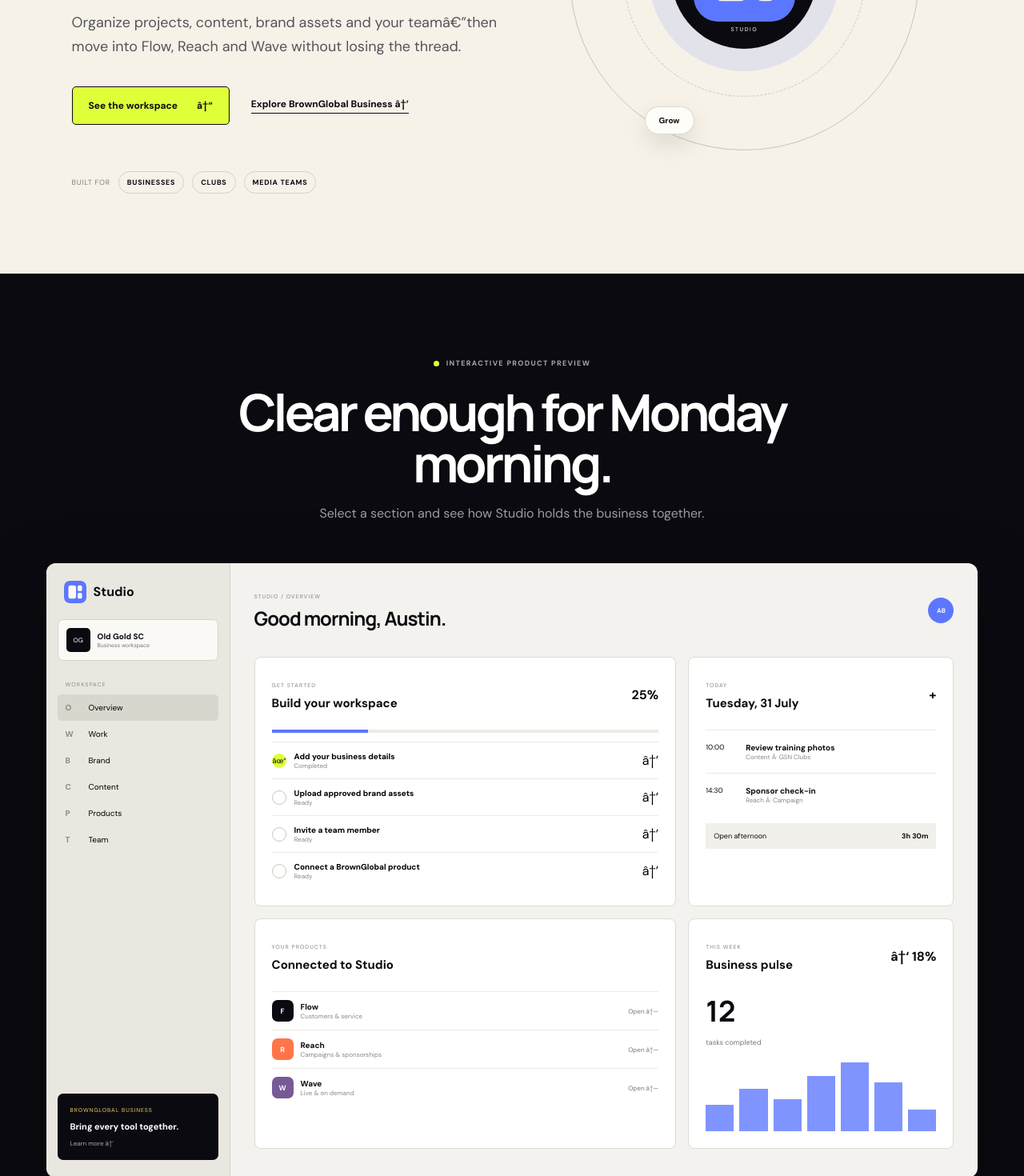
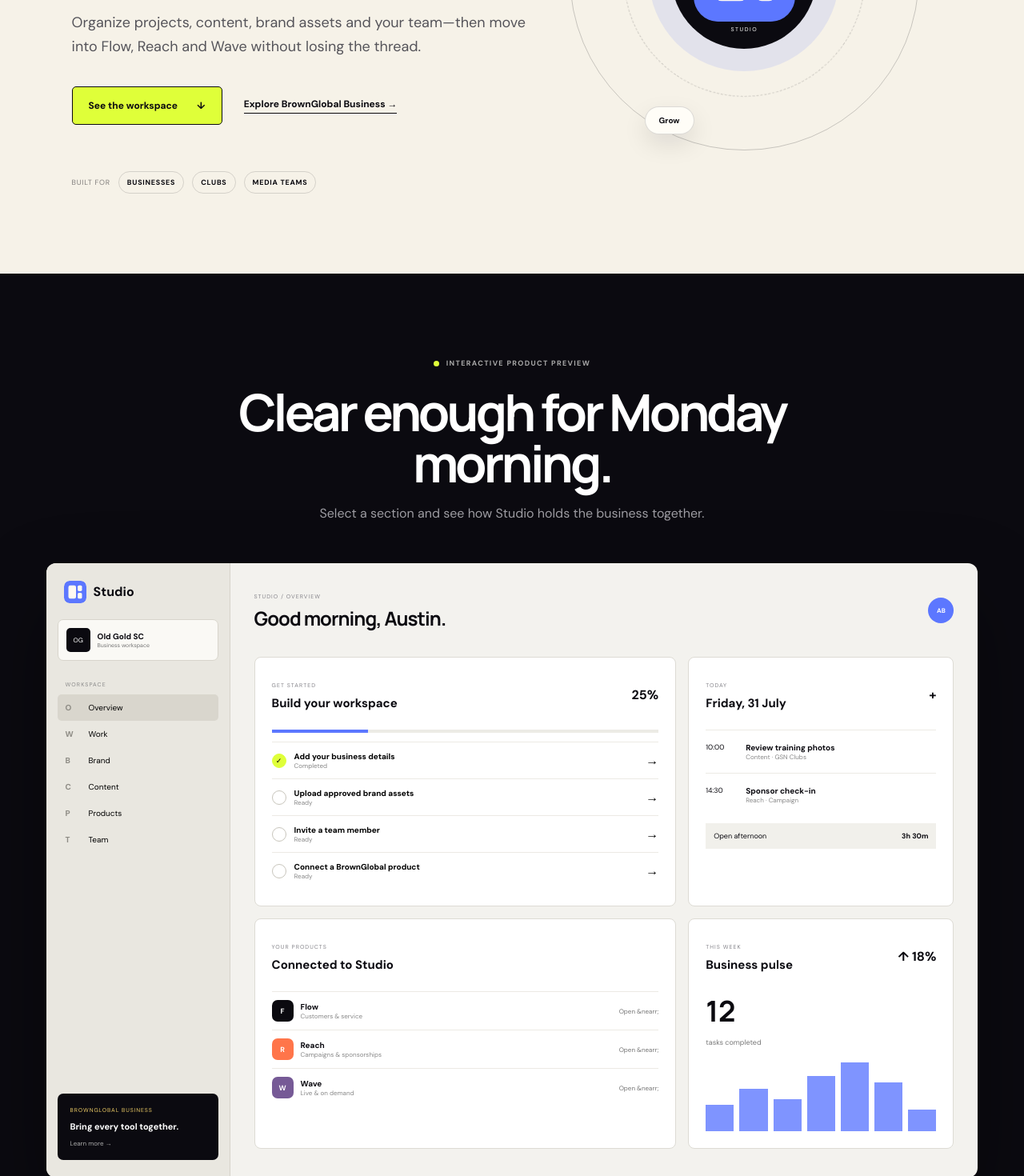
Before and after one commit to brownglobalofficial-glitch/brownglobal-studio, a React (Vite) app: page / in a window 1280 px wide. Shown: the part 460-1930 px from the top of the page at 80% size. Built offline with nearby package versions, Linux system fonts and the light colour scheme; a web font is replaced by a local one.

Commit message:
Normalize Studio symbols and correct preview date

```diff
--- a/src/App.tsx
+++ b/src/App.tsx
@@ -7,7 +7,7 @@ const sectionData: Record<Exclude<Section, "Overview">, { title: string; copy: s
   Work: { title: "Keep every project moving.", copy: "Track the work, the owner and the next decision without losing the context.", cards: ["GSN Clubs rollout", "August publishing plan", "Sponsor proposal"] },
   Brand: { title: "One approved brand library.", copy: "Keep logos, colors, templates and guidance ready for every person who creates.", cards: ["Master identity", "Social templates", "Partner lockups"] },
   Content: { title: "Plan before you publish.", copy: "Coordinate the message, channel, deadline and approval in one calm calendar.", cards: ["Matchday carousel", "Player Network story", "Wave weekly lineup"] },
-  Products: { title: "Your BrownGlobal toolkit.", copy: "Move between Studio and each connected product while your organization stays consistent.", cards: ["Flow Â· customers", "Reach Â· campaigns", "Wave Â· streaming"] },
+  Products: { title: "Your BrownGlobal toolkit.", copy: "Move between Studio and each connected product while your organization stays consistent.", cards: ["Flow \u00b7 customers", "Reach \u00b7 campaigns", "Wave \u00b7 streaming"] },
   Team: { title: "Right people. Right access.", copy: "Invite collaborators and choose what each person can view, edit or approve.", cards: ["Owner", "Workspace manager", "Contributor"] },
 };
 
@@ -22,36 +22,36 @@ export default function App() {
     <header className="topbar">
       <a className="wordmark" href="#top"><img src="/studio-logo.svg" alt="BrownGlobal Studio logo"/><span>BrownGlobal <b>Studio</b></span></a>
       <nav><a href="#product">Product</a><a href="#business">Business</a><a href="#access">Access</a></nav>
-      <a className="button dark small" href="mailto:admin@brownglobal.app?subject=BrownGlobal%20Studio%20early%20access">Request access <span>â†—</span></a>
+      <a className="button dark small" href="mailto:admin@brownglobal.app?subject=BrownGlobal%20Studio%20early%20access">Request access <span>&nearr;</span></a>
     </header>
 
     <section className="hero" id="top">
-      <div className="hero-copy"><span className="eyebrow"><i/>Your business, brought together</span><h1>One calm place to <em>run the work.</em></h1><p>Organize projects, content, brand assets and your teamâ€”then move into Flow, Reach and Wave without losing the thread.</p><div className="actions"><a className="button primary" href="#product">See the workspace <span>â†“</span></a><a className="text-link" href="#business">Explore BrownGlobal Business â†’</a></div><div className="audience"><span>Built for</span><b>businesses</b><b>clubs</b><b>media teams</b></div></div>
+      <div className="hero-copy"><span className="eyebrow"><i/>Your business, brought together</span><h1>One calm place to <em>run the work.</em></h1><p>Organize projects, content, brand assets and your team&mdash;then move into Flow, Reach and Wave without losing the thread.</p><div className="actions"><a className="button primary" href="#product">See the workspace <span>&darr;</span></a><a className="text-link" href="#business">Explore BrownGlobal Business &rarr;</a></div><div className="audience"><span>Built for</span><b>businesses</b><b>clubs</b><b>media teams</b></div></div>
       <div className="orbit" aria-hidden="true"><div className="ring one"/><div className="ring two"/><div className="core"><img src="/studio-logo.svg" alt=""/><small>STUDIO</small></div><span className="chip plan">Plan</span><span className="chip create">Create</span><span className="chip grow">Grow</span></div>
     </section>
 
     <section className="product" id="product">
       <div className="section-title"><span className="eyebrow light"><i/>Interactive product preview</span><h2>Clear enough for Monday morning.</h2><p>Select a section and see how Studio holds the business together.</p></div>
       <div className="workspace">
-        <aside><div className="mini-brand"><img src="/studio-logo.svg" alt=""/><b>Studio</b></div><div className="org"><span>OG</span><div><b>Old Gold SC</b><small>Business workspace</small></div></div><small className="label">Workspace</small>{sections.map(item => <button key={item} className={section === item ? "active" : ""} onClick={() => setSection(item)}><span>{item[0]}</span>{item}</button>)}<div className="upgrade"><small>BROWNGLOBAL BUSINESS</small><b>Bring every tool together.</b><a href="#business">Learn more â†’</a></div></aside>
+        <aside><div className="mini-brand"><img src="/studio-logo.svg" alt=""/><b>Studio</b></div><div className="org"><span>OG</span><div><b>Old Gold SC</b><small>Business workspace</small></div></div><small className="label">Workspace</small>{sections.map(item => <button key={item} className={section === item ? "active" : ""} onClick={() => setSection(item)}><span>{item[0]}</span>{item}</button>)}<div className="upgrade"><small>BROWNGLOBAL BUSINESS</small><b>Bring every tool together.</b><a href="#business">Learn more &rarr;</a></div></aside>
         <div className="dashboard"><div className="dash-head"><div><small>STUDIO / {section.toUpperCase()}</small><h3>{section === "Overview" ? "Good morning, Austin." : section}</h3></div><span className="avatar">AB</span></div>
           {section === "Overview" ? <div className="grid">
-            <article className="panel setup"><div className="panel-head"><div><small>GET STARTED</small><h4>Build your workspace</h4></div><b>{progress}%</b></div><div className="progress"><i style={{width: `${progress}%`}}/></div>{tasks.map((task, index) => <button className="task" key={task} onClick={() => setDone(current => current.includes(index) ? current.filter(id => id !== index) : [...current, index])}><span className={done.includes(index) ? "check checked" : "check"}>{done.includes(index) ? "âœ“" : ""}</span><span><b>{task}</b><small>{done.includes(index) ? "Completed" : "Ready"}</small></span><em>â†’</em></button>)}</article>
-            <article className="panel today"><div className="panel-head"><div><small>TODAY</small><h4>Tuesday, 31 July</h4></div><b>+</b></div><div className="meeting"><time>10:00</time><span><b>Review training photos</b><small>Content Â· GSN Clubs</small></span></div><div className="meeting"><time>14:30</time><span><b>Sponsor check-in</b><small>Reach Â· Campaign</small></span></div><p>Open afternoon <b>3h 30m</b></p></article>
-            <article className="panel connected"><div className="panel-head"><div><small>YOUR PRODUCTS</small><h4>Connected to Studio</h4></div></div>{[["F","Flow","Customers & service"],["R","Reach","Campaigns & sponsorships"],["W","Wave","Live & on demand"]].map(product => <div className="product-row" key={product[1]}><span>{product[0]}</span><div><b>{product[1]}</b><small>{product[2]}</small></div><em>Open â†—</em></div>)}</article>
-            <article className="panel pulse"><div className="panel-head"><div><small>THIS WEEK</small><h4>Business pulse</h4></div><b>â†‘ 18%</b></div><strong>12</strong><p>tasks completed</p><div className="bars">{[35,55,42,72,90,64,28].map((height,i) => <i key={i} style={{height: `${height}%`}}/>)}</div></article>
+            <article className="panel setup"><div className="panel-head"><div><small>GET STARTED</small><h4>Build your workspace</h4></div><b>{progress}%</b></div><div className="progress"><i style={{width: `${progress}%`}}/></div>{tasks.map((task, index) => <button className="task" key={task} onClick={() => setDone(current => current.includes(index) ? current.filter(id => id !== index) : [...current, index])}><span className={done.includes(index) ? "check checked" : "check"}>{done.includes(index) ? "\u2713" : ""}</span><span><b>{task}</b><small>{done.includes(index) ? "Completed" : "Ready"}</small></span><em>&rarr;</em></button>)}</article>
+            <article className="panel today"><div className="panel-head"><div><small>TODAY</small><h4>Friday, 31 July</h4></div><b>+</b></div><div className="meeting"><time>10:00</time><span><b>Review training photos</b><small>Content &middot; GSN Clubs</small></span></div><div className="meeting"><time>14:30</time><span><b>Sponsor check-in</b><small>Reach &middot; Campaign</small></span></div><p>Open afternoon <b>3h 30m</b></p></article>
+            <article className="panel connected"><div className="panel-head"><div><small>YOUR PRODUCTS</small><h4>Connected to Studio</h4></div></div>{[["F","Flow","Customers & service"],["R","Reach","Campaigns & sponsorships"],["W","Wave","Live & on demand"]].map(product => <div className="product-row" key={product[1]}><span>{product[0]}</span><div><b>{product[1]}</b><small>{product[2]}</small></div><em>Open &nearr;</em></div>)}</article>
+            <article className="panel pulse"><div className="panel-head"><div><small>THIS WEEK</small><h4>Business pulse</h4></div><b>&uarr; 18%</b></div><strong>12</strong><p>tasks completed</p><div className="bars">{[35,55,42,72,90,64,28].map((height,i) => <i key={i} style={{height: `${height}%`}}/>)}</div></article>
           </div> : <SectionView section={section}/>}
         </div>
       </div>
     </section>
 
     <section className="business" id="business"><div><span className="eyebrow"><i/>BrownGlobal Business</span><h2>Studio is the home.<br/>The products stay powerful.</h2><p>Use each platform separately or bring eligible BrownGlobal tools together under one organization, one account and one business membership.</p></div><div className="system"><div className="system-center"><img src="/studio-logo.svg" alt=""/><b>Studio</b><small>ORGANIZE</small></div>{[["Flow","SERVE"],["Reach","GROW"],["Wave","STREAM"]].map((item,i)=><div className={`satellite s${i}`} key={item[0]}><span>{item[0][0]}</span><b>{item[0]}</b><small>{item[1]}</small></div>)}</div></section>
-    <section className="access" id="access"><span className="eyebrow light"><i/>Early access</span><h2>Build the system before the noise.</h2><p>Studio is being prepared as the operating home for BrownGlobal businesses, partners and approved teams.</p><a className="button primary" href="mailto:admin@brownglobal.app?subject=BrownGlobal%20Studio%20early%20access">Request early access <span>â†’</span></a></section>
-    <footer><a className="wordmark" href="#top"><img src="/studio-logo.svg" alt="BrownGlobal Studio logo"/><span>BrownGlobal <b>Studio</b></span></a><p>Organize the business. Keep the work moving.</p><div><a href="mailto:admin@brownglobal.app">admin@brownglobal.app</a><span>Â© 2026 BrownGlobal Holdings LLC</span></div></footer>
+    <section className="access" id="access"><span className="eyebrow light"><i/>Early access</span><h2>Build the system before the noise.</h2><p>Studio is being prepared as the operating home for BrownGlobal businesses, partners and approved teams.</p><a className="button primary" href="mailto:admin@brownglobal.app?subject=BrownGlobal%20Studio%20early%20access">Request early access <span>&rarr;</span></a></section>
+    <footer><a className="wordmark" href="#top"><img src="/studio-logo.svg" alt="BrownGlobal Studio logo"/><span>BrownGlobal <b>Studio</b></span></a><p>Organize the business. Keep the work moving.</p><div><a href="mailto:admin@brownglobal.app">admin@brownglobal.app</a><span>&copy; 2026 BrownGlobal Holdings LLC</span></div></footer>
   </main>;
 }
 
 function SectionView({ section }: { section: Exclude<Section, "Overview"> }) {
   const data = sectionData[section];
-  return <div className="section-view"><div><small>WORKSPACE</small><h4>{data.title}</h4><p>{data.copy}</p><button>ï¼‹ Add new</button></div><div className="view-cards">{data.cards.map((card,index)=><article key={card}><span>0{index+1}</span><h5>{card}</h5><p>{index === 0 ? "In progress" : index === 1 ? "Ready for review" : "Planned"}</p><button>Open â†’</button></article>)}</div></div>;
+  return <div className="section-view"><div><small>WORKSPACE</small><h4>{data.title}</h4><p>{data.copy}</p><button>+ Add new</button></div><div className="view-cards">{data.cards.map((card,index)=><article key={card}><span>0{index+1}</span><h5>{card}</h5><p>{index === 0 ? "In progress" : index === 1 ? "Ready for review" : "Planned"}</p><button>Open &rarr;</button></article>)}</div></div>;
 }
```
